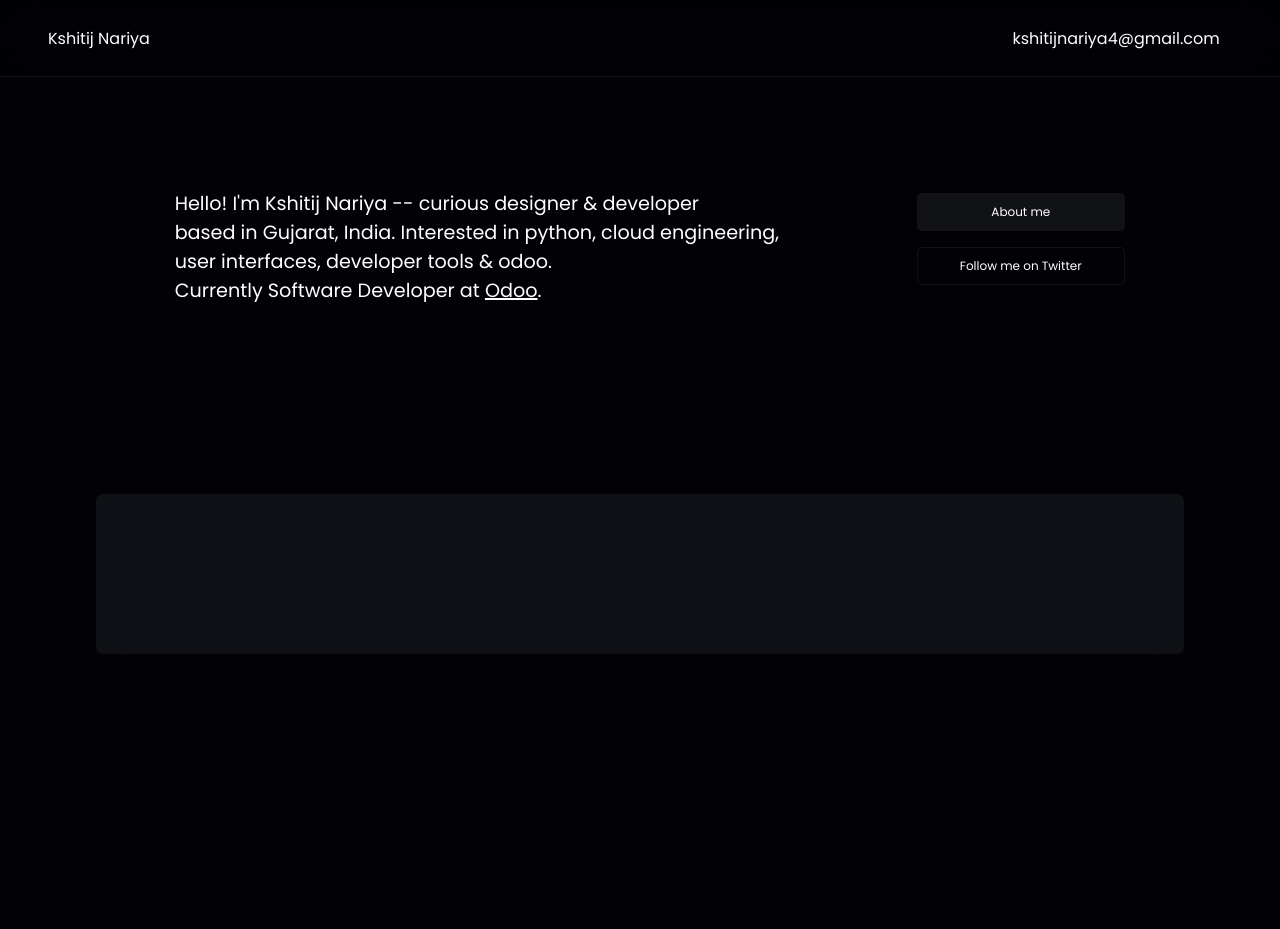
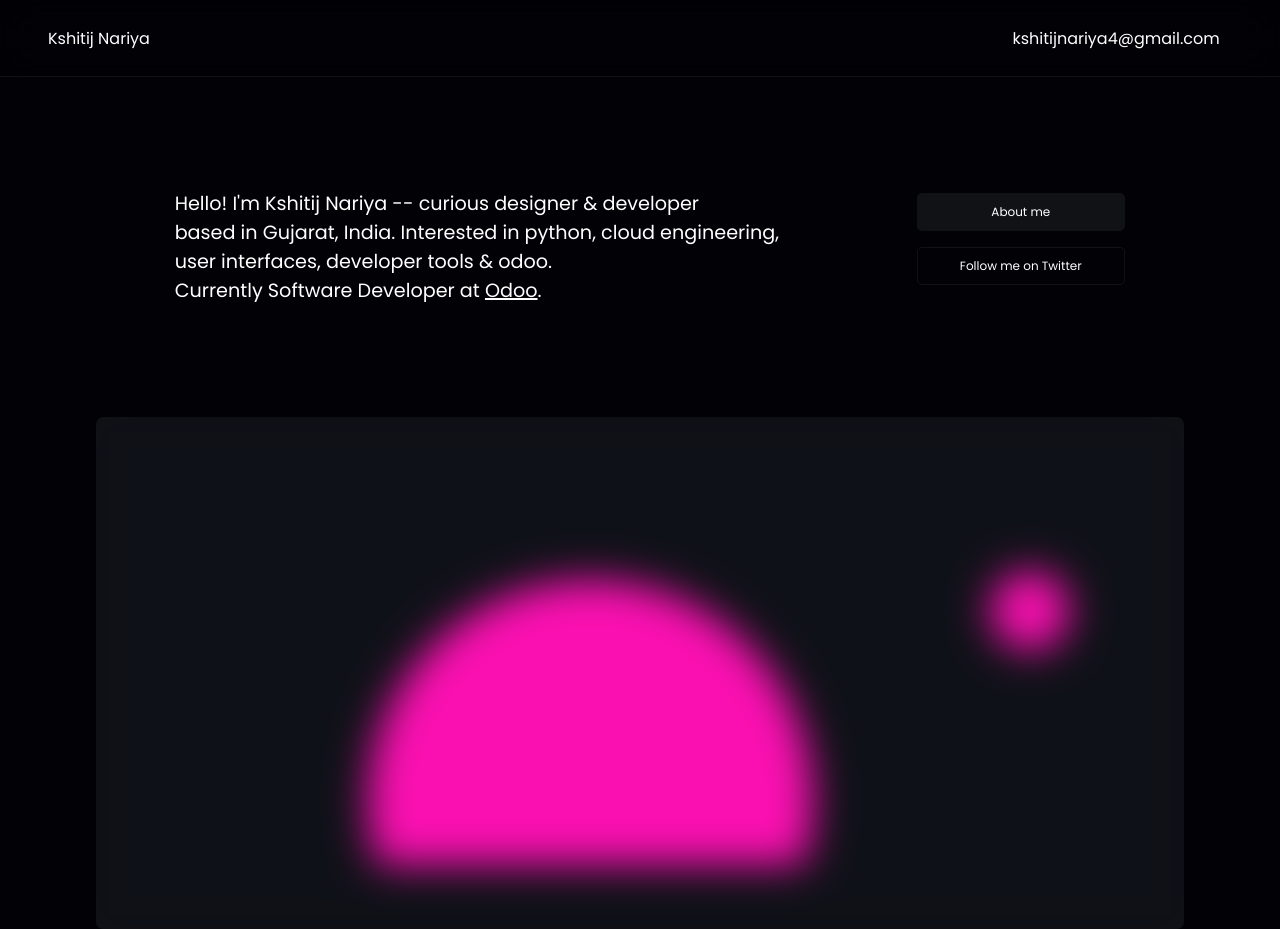
Before and after one commit to rampyari219/Portfolio-main, a plain HTML site: page index.html in a window 1280 px wide. Before the commit the page ends 800 px from the top, so only its background shows below. Drawn offline with Linux system fonts and the light colour scheme; some icons are missing.

Commit message:
[FIRST] PORTFOLIO-MAIN COMMIT

```diff
--- a/css/design.css
+++ b/css/design.css
@@ -23,6 +23,8 @@ https://kshitijnariya.tech/, (C)2022 kshitijnariya.
     --backdrop-filter: saturate(180%) blur(20px);
     --button-primary: rgba(195, 216, 228, 0.07);
     --button-secondary: transparent;
+
+    --odoo-color: rgba(160, 0, 115, 1);
 
 
 
@@ -76,6 +78,7 @@ button {
     border-radius: var(--default-border-radius);
     color: var(--font-primary-color);
     font-size: 0.75em;
+    cursor: pointer;
 }
 
 /* Reusable CSS */
@@ -119,13 +122,23 @@ section {
   flex: 0 0 auto;
   width: 30%;
 }
+.odoo {
+  position: absolute;
+  width: 64.5%;
+  z-index: 1;
+  opacity: 1;
+  left: 25%;
+  top: 30%;
+}
 .glass-effect {
+  position: relative;
   width: 100%;
-  height: 10rem;
+  height: 32rem;
   background-color: var(--button-primary);
+  backdrop-filter: var(--backdrop-filter);
   -webkit-backdrop-filter: var(--backdrop-filter);
-  backdrop-filter: var(--backdrop-filter);
   border-radius: 7px;
+  z-index: 2;
 }
 
 /******** Header ********/
--- a/index.html
+++ b/index.html
@@ -47,8 +47,10 @@
     </section>
 
     <!-- ======= Experience ======= -->
-    <section class="introduction">
-      <div class="col-100 glass-effect">
+    <section class="experience">
+      <div class="col-100 position-relative">
+          <img class="odoo" src="./img/odoo_color.svg"/>
+          <div class="glass-effect"></div>
 
       </div>
     </section>
```
Also changed, not shown: img/odoo_color.svg (added).
